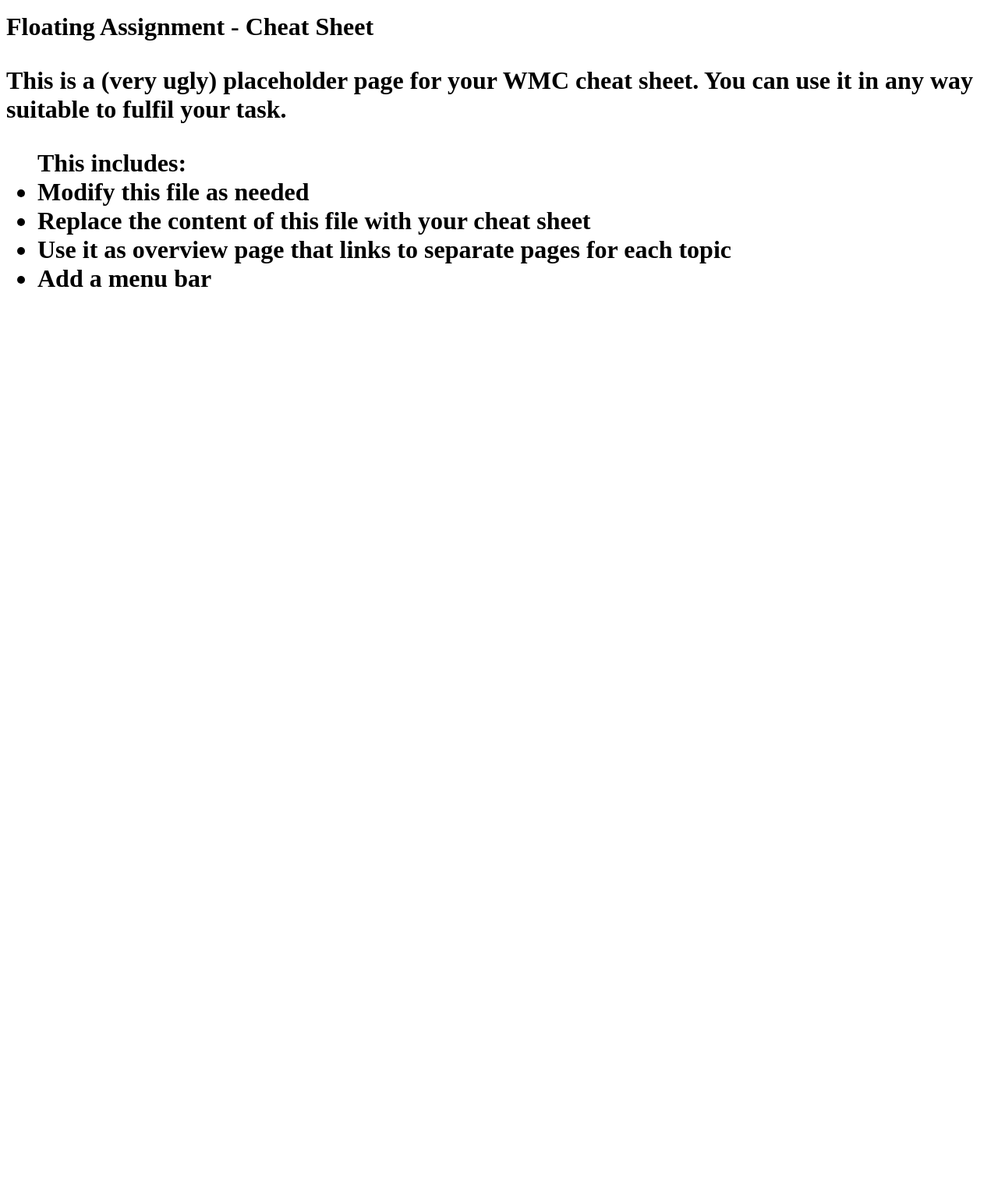
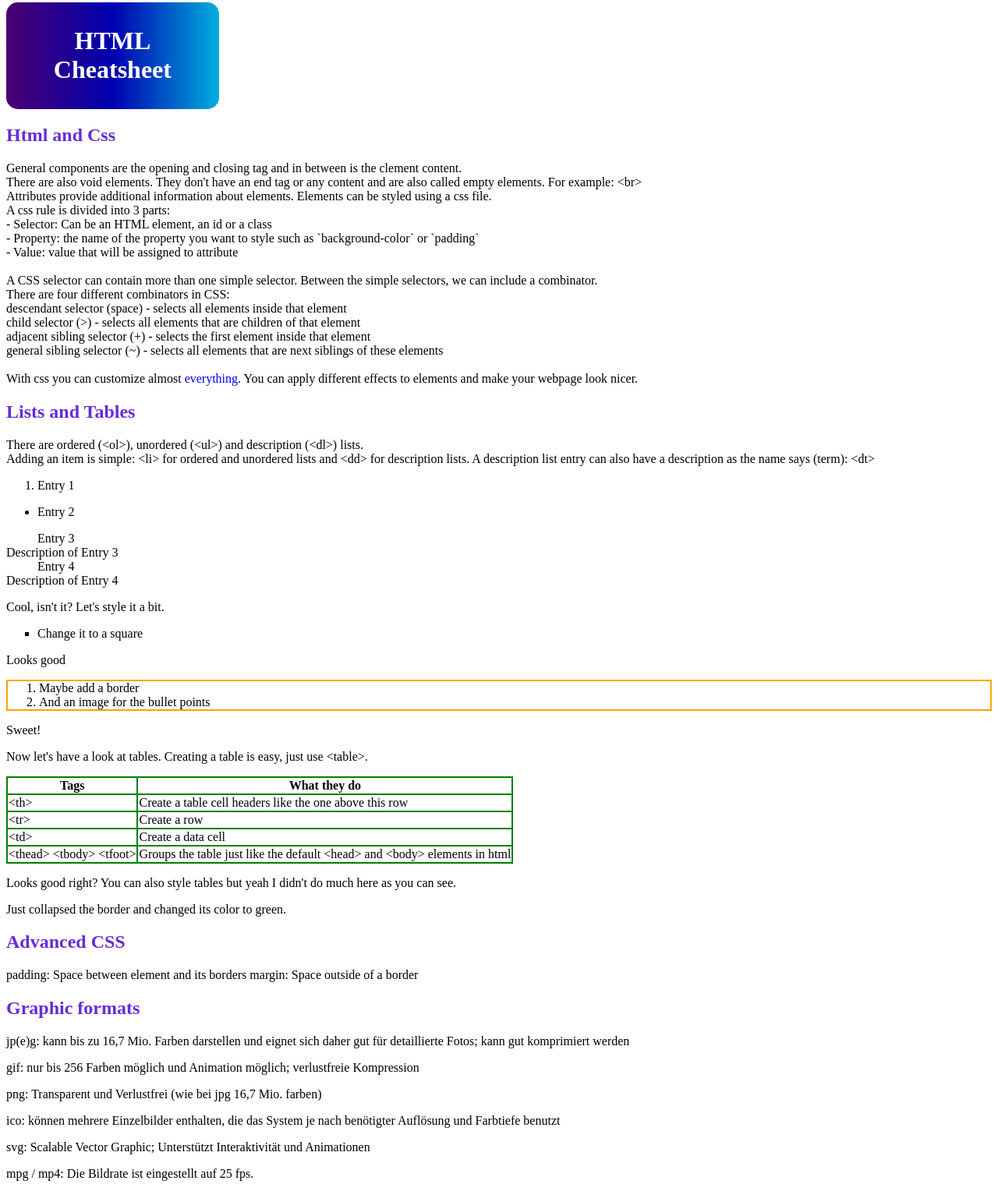
Before and after one commit to if-03-01-2bhif-wmc-2223/floating-assignment-cheat-sheet-Leo-Oberndorfer, a plain HTML site: page index.html in a window 1280 px wide. Shown: the part 5-1524 px from the top of the page at 78% size. Before the commit the page ends 800 px from the top, so only its background shows below. Drawn offline with Linux system fonts and the light colour scheme.

Commit message:
Now in this branch

```diff
--- a/index.html
+++ b/index.html
@@ -1,18 +1,107 @@
-<!doctype html>
-<html>
+<!DOCTYPE html>
+<html xmlns="http://www.w3.org/1999/html" xmlns="http://www.w3.org/1999/html">
     <head>
-     <title>Floating Assignment - YOUR TITLE HERE</title>
+        <title>WMC Cheatsheet</title>
+        <meta charset="UTF-8">
+        <link rel="stylesheet" href="stylesheet.css">
     </head>
     <body>
-    <h1>Floating Assignment - Cheat Sheet<h1>
-      <p>This is a (very ugly) placeholder page for your WMC cheat sheet.
-        You can use it in any way suitable to fulfil your task.</p>
+    <div id="just-a-box">
+        <h1>HTML Cheatsheet</h1>
+    </div>
+    <section id="s1">
+        <h2>Html and Css</h2>
+        <p>General components are the opening and closing tag and in between is the clement content.<br>
+            There are also void elements. They don't have an end tag or any content and are also called empty elements. For example: &lt;br&gt;<br>
+            Attributes provide additional information about elements. Elements can be styled using a css file.<br>
+            A css rule is divided into 3 parts:<br>
+            - Selector: Can be an HTML element, an id or a class<br>
+            - Property: the name of the property you want to style such as `background-color` or `padding`<br>
+            - Value: value that will be assigned to attribute<br><br>
+            A CSS selector can contain more than one simple selector. Between the simple selectors, we can include a combinator.<br>
+            There are four different combinators in CSS:<br>
+            descendant selector (space) - selects all elements inside that element<br>
+            child selector (>) - selects all elements that are children of that element<br>
+            adjacent sibling selector (+) - selects the first element inside that element<br>
+            general sibling selector (~) - selects all elements that are next siblings of these elements<br><br>
+
+            With css you can customize almost <span id="span1">everything</span>. You can apply different effects to elements and make your webpage look nicer.
+        </p>
+    </section>
+    <section id="s2">
+        <h2>Lists and Tables</h2>
+        <p>There are ordered (&lt;ol&gt;), unordered (&lt;ul&gt;) and description (&lt;dl&gt;) lists.<br>
+            Adding an item is simple: &lt;li&gt; for ordered and unordered lists and &lt;dd&gt; for description lists. A description list entry can also have a description as the name says (term): &lt;dt&gt;
+        </p>
+        <ol>
+            <li>Entry 1</li>
+        </ol>
         <ul>
-        This includes:
-        <li>Modify this file as needed</li>
-        <li>Replace the content of this file with your cheat sheet</li>
-        <li>Use it as overview page that links to separate pages for each topic</li>
-        <li>Add a menu bar</li>
+            <li>Entry 2</li>
         </ul>
+        <dl>
+            <dd>Entry 3</dd>
+            <dt>Description of Entry 3</dt>
+            <dd>Entry 4</dd>
+            <dt>Description of Entry 4</dt>
+        </dl>
+        <p>Cool, isn't it? Let's style it a bit.</p>
+        <ul id="square">
+            <li>Change it to a square</li>
+        </ul>
+        <p>Looks good</p>
+        <ol id="borderAndImage">
+            <li>Maybe add a border</li>
+            <li>And an image for the bullet points</li>
+        </ol>
+        <p>Sweet!</p>
+        <p>Now let's have a look at tables. Creating a table is easy, just use &lt;table&gt;.</p>
+        <table>
+            <thead>
+                <tr>
+                    <th>Tags</th>
+                    <th>What they do</th>
+                </tr>
+            </thead>
+            <tbody>
+                <tr>
+                    <td>&lt;th&gt;</td>
+                    <td>Create a table cell headers like the one above this row</td>
+                </tr>
+                <tr>
+                    <td>&lt;tr&gt;</td>
+                    <td>Create a row</td>
+                </tr>
+                <tr>
+                    <td>&lt;td&gt;</td>
+                    <td>Create a data cell</td>
+                </tr>
+            </tbody>
+            <tfoot>
+                <tr>
+                    <td>&lt;thead&gt; &lt;tbody&gt; &lt;tfoot&gt;</td>
+                    <td>Groups the table just like the default &lt;head&gt; and &lt;body&gt; elements in html</td>
+                </tr>
+            </tfoot>
+        </table>
+        <p>Looks good right? You can also style tables but yeah I didn't do much here as you can see.</p>
+        <p>Just collapsed the border and changed its color to green.</p>
+    </section>
+    <section>
+        <h2>Advanced CSS</h2>
+        <p>
+            padding: Space between element and its borders
+		margin: Space outside of a border
+        </p>
+    </section>
+    <section>
+        <h2>Graphic formats</h2>
+        <p>jp(e)g: kann bis zu 16,7 Mio. Farben darstellen und eignet sich daher gut für detaillierte Fotos; kann gut komprimiert werden</p>
+        <p>gif: nur bis 256 Farben möglich und Animation möglich; verlustfreie Kompression</p>
+        <p>png: Transparent und Verlustfrei (wie bei jpg 16,7 Mio. farben)</p>
+        <p>ico: können mehrere Einzelbilder enthalten, die das System je nach benötigter Auflösung und Farbtiefe benutzt</p>
+        <p>svg: Scalable Vector Graphic; Unterstützt Interaktivität und Animationen</p>
+        <p>mpg / mp4: Die Bildrate ist eingestellt auf 25 fps.</p>
+    </section>
     </body>
 </html>
```
Lines whose indentation alone changed are shown as unchanged.
